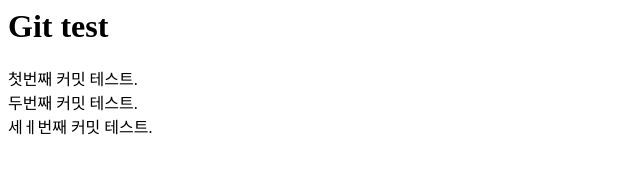
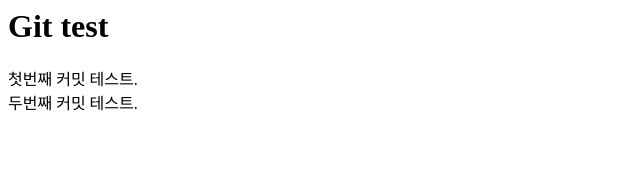
Before and after one commit to ooreenara/test, a plain HTML site: page index.html in a window 1280 px wide. Shown: the whole page, without its empty margins (0-640 px from the left). Drawn offline with Linux system fonts and the light colour scheme.

Commit message:
Revert "세번째 div 추가"
This reverts commit c31e5e068ff051728afb93947c3c445c180896ec.

```diff
--- a/index.html
+++ b/index.html
@@ -5,6 +5,5 @@
 	<h1>Git test</h1>
 	<div>첫번째 커밋 테스트.</div>
 	<div>두번째 커밋 테스트.</div>
-	<div>세ㅔ번째 커밋 테스트.</div>
 </body>
 </html>
```
